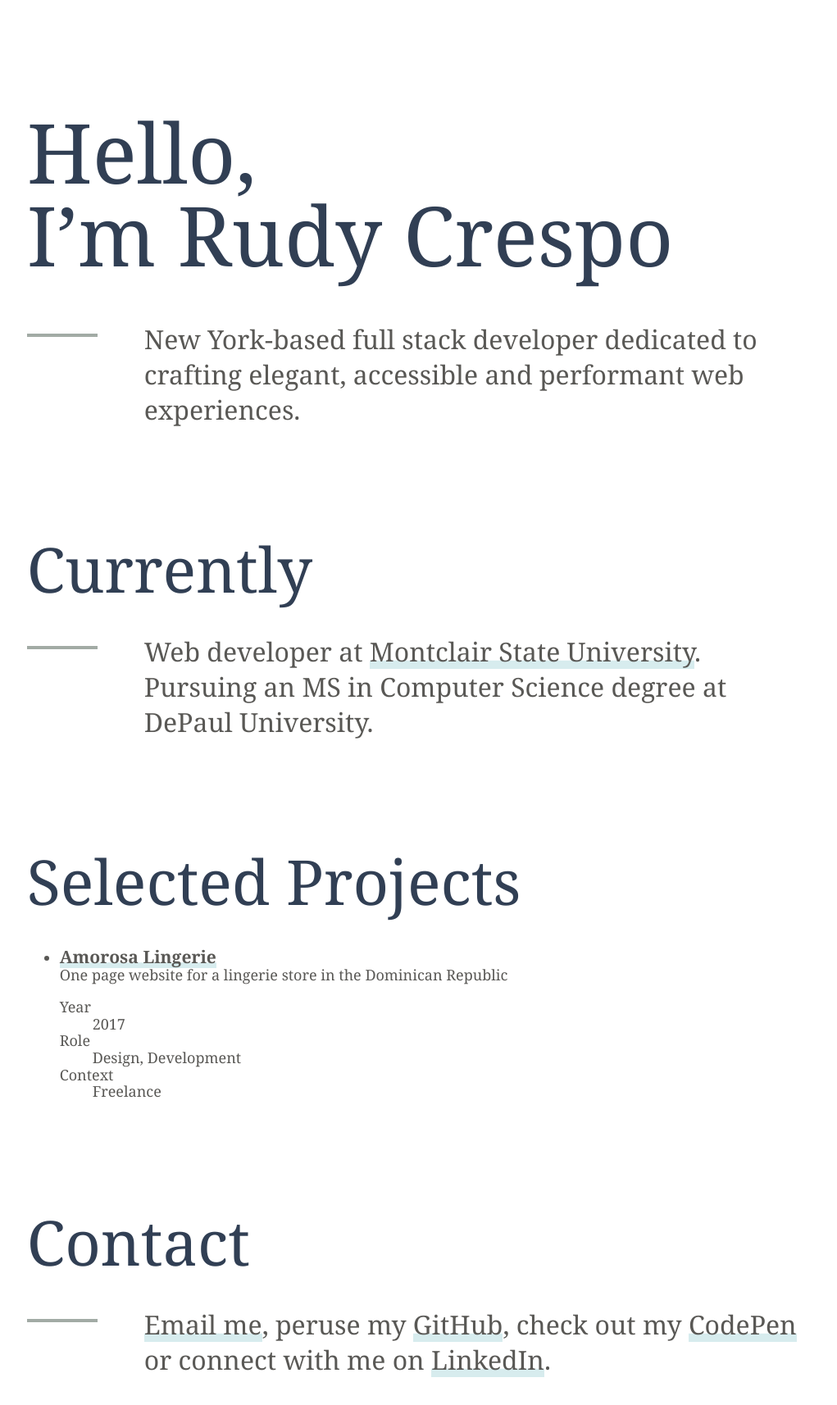
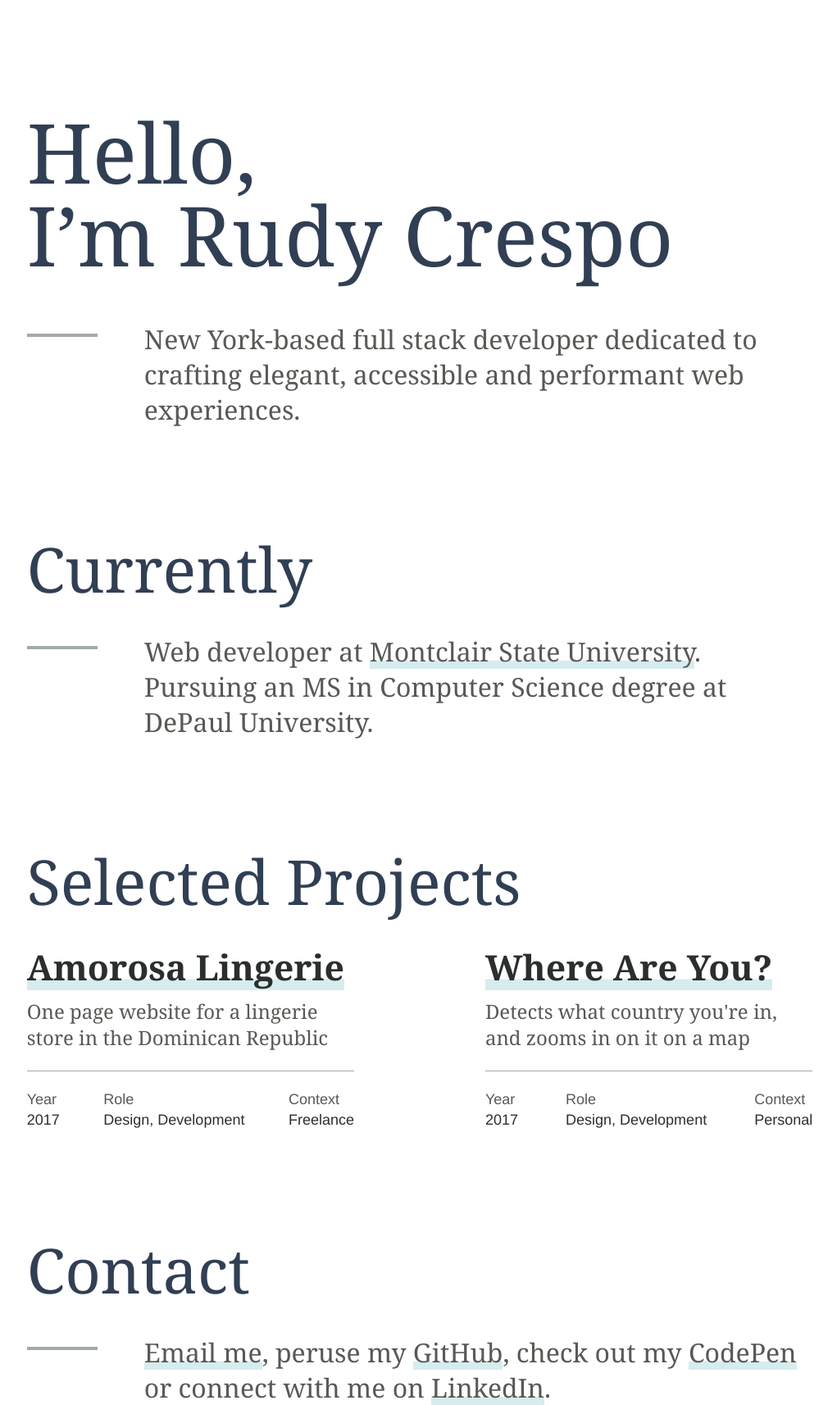
Before and after one commit to rcrespo9/portfolio-2018, a Jekyll site: the page built from index.md, in a window 1280 px wide. Shown: the whole page at 82% size, without its empty margins (128-1149 px from the left). Built offline with Jekyll 4.4.1, drawn with Linux system fonts in a browser that asks for light colours; some web fonts are replaced; before the commit the page ends 1680 px from its top, so only the background shows below that.

Commit message:
styled project items

```diff
--- a/_data/projects.yml
+++ b/_data/projects.yml
@@ -4,3 +4,10 @@
   year: 2017
   role: Design, Development
   context: Freelance
+
+- name: Where Are You?
+  url: http://rudycrespo.com/where-are-you/
+  description: Detects what country you're in, and zooms in on it on a map
+  year: 2017
+  role: Design, Development
+  context: Personal
--- a/_includes/projects-list.html
+++ /dev/null
@@ -1,30 +0,0 @@
-<ul>
-  {% for project in site.data.projects %}
-    <li>
-      <article>
-        <header>
-          <h3>
-            <a href="{{ project.url }}">{{ project.name}}</a>
-          </h3>
-          <p>{{ project.description }}</p>
-        </header>
-        <dl>
-          <span>
-            <dt>Year</dt>
-            <dd>{{ project.year }}</dd>
-          </span>
-
-          <span>
-            <dt>Role</dt>
-            <dd>{{ project.role }}</dd>
-          </span>
-
-          <span>
-            <dt>Context</dt>
-            <dd>{{ project.context }}</dd>
-          </span>
-        </dl>
-      </article>
-    </li>
-  {% endfor %}
-</ul>
--- a/_includes/selected-projects.html
+++ b/_includes/selected-projects.html
@@ -1,6 +1,36 @@
 <section class="c-page-section">
   <div class="l-wrap">
     <h2 class="c-page-section__title">Selected Projects</h2>
-    {%- include projects-list.html -%}
+
+    <ul class="c-projects">
+      {% for project in site.data.projects %}
+        <li class="c-project">
+          <article>
+            <header class="c-project__header">
+              <h3 class="c-project__title">
+                <a href="{{ project.url }}">{{ project.name}}</a>
+              </h3>
+              <p class="c-project__description">{{ project.description }}</p>
+            </header>
+            <dl class="c-project__attributes">
+              <span class="attribute">
+                <dt class="attribute__name">Year</dt>
+                <dd class="attribute__val">{{ project.year }}</dd>
+              </span>
+
+              <span class="attribute">
+                <dt class="attribute__name">Role</dt>
+                <dd class="attribute__val">{{ project.role }}</dd>
+              </span>
+
+              <span class="attribute">
+                <dt class="attribute__name">Context</dt>
+                <dd class="attribute__val">{{ project.context }}</dd>
+              </span>
+            </dl>
+          </article>
+        </li>
+      {% endfor %}
+    </ul>
   </div>
 </section>
--- a/_sass/base/_base.scss
+++ b/_sass/base/_base.scss
@@ -18,8 +18,15 @@ h1,
 h2,
 h3,
 p,
+ul,
+dl,
+dd {
+  margin: 0;
+}
+
 ul {
-  margin: 0;
+  padding: 0;
+  list-style: none;
 }
 
 a {
--- a/_sass/components/_page-section.scss
+++ b/_sass/components/_page-section.scss
@@ -33,7 +33,6 @@
     }
 
     .c-page-section__blurb {
-      margin-bottom: 0;
       font-size: modular-scale(2);
       line-height: strip-unit( modular-scale(1) );
     }
--- a/_sass/components/_projects.scss
+++ b/_sass/components/_projects.scss
@@ -0,0 +1,41 @@
+.c-projects {
+  display: grid;
+  grid-template-columns: repeat(2, 5 / 12 * 100%);
+  grid-column-gap: 2 / 12 * 100%;
+  grid-row-gap: modular-scale(4);
+}
+
+  .c-project__header:after {
+    content: "";
+    display: block;
+    width: 100%;
+    height: 1px;
+    background-color: $lt-gray;
+    margin: content-modular-scale(1) 0;
+  }
+
+    .c-project__title {
+      margin-bottom: modular-scale(-4);
+      color: $black;
+      font-size: modular-scale(3);
+      font-weight: map-get($font-weight, bold);
+    }
+
+    .c-project__description {
+      font-size: modular-scale(1);
+      line-height: strip-unit( modular-scale(1));
+    }
+
+  .c-project__attributes {
+    display: flex;
+    justify-content: space-between;
+    font-family: $sans-serif-font;
+
+      .attribute__name {
+        margin-bottom: modular-scale(-5);
+      }
+
+      .attribute__val {
+        color: $black;
+      }
+  }
```
